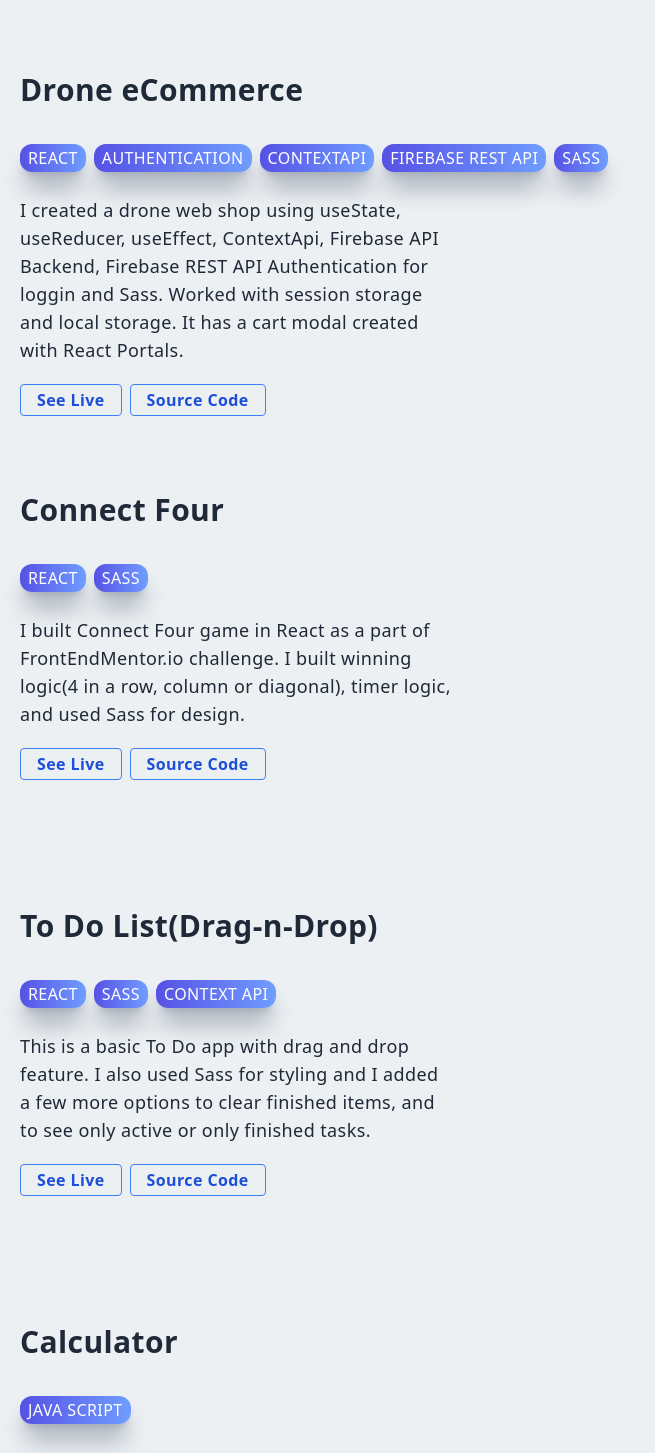
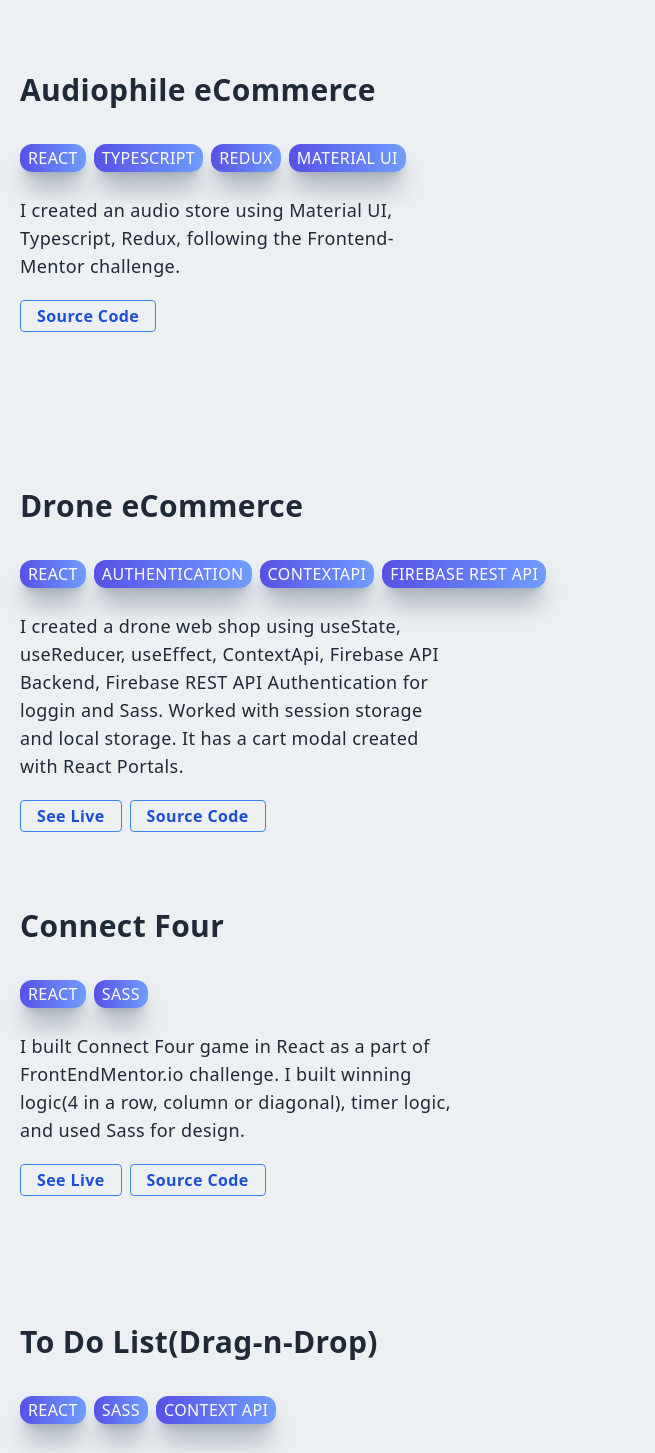
Before and after one commit to borisc91/portfolio-nextjs, a Next.js app: page / in a window 1280 px wide. Shown: the part 2700-4153 px from the top of the page, without its empty margins (0-655 px from the left). Built offline with nearby package versions, Linux system fonts and the light colour scheme.

Commit message:
Removing Claculator project suggested by one senior.

```diff
--- a/components/Projects.jsx
+++ b/components/Projects.jsx
@@ -1,15 +1,20 @@
 import React from "react";
 import dynamic from "next/dynamic";
-const ReactPlayer = dynamic(() => import("react-player/lazy"), { ssr: false });
-
-
+const ReactPlayer = dynamic(() => import("react-player"), { ssr: false });
 
 function Projects() {
-
-
   const builtProjects = [
     {
       id: 1,
+      title: "Audiophile eCommerce",
+      description:
+        "I created an audio store using Material UI, Typescript, Redux, following the Frontend-Mentor challenge. ",
+      youtubeId: "https://youtu.be/PWrs3pyzPws",
+      technologies: ["React", "Typescript", "Redux", "Material UI"],
+      projectCodeLink: "https://github.com/borisc91/audiophile-ecommerce",
+    },
+    {
+      id: 2,
       title: "Drone eCommerce",
       description:
         "I created a drone web shop using useState, useReducer, useEffect, ContextApi, Firebase API Backend, Firebase REST API Authentication for loggin and Sass. Worked with session storage and local storage. It has a cart modal created with React Portals.",
@@ -19,14 +24,12 @@ function Projects() {
         "Authentication",
         "ContextAPI",
         "Firebase REST Api",
-
-        "Sass",
       ],
       projectCodeLink: "https://github.com/borisc91/Drone-eCommerce",
       projectLink: "https://ecommercedrone-boris.netlify.app/",
     },
     {
-      id: 2,
+      id: 3,
       title: "Connect Four",
       description:
         "I built Connect Four game in React as a part of FrontEndMentor.io challenge. I built winning logic(4 in a row, column or diagonal), timer logic, and used Sass for design.",
@@ -36,7 +39,7 @@ function Projects() {
       projectLink: "https://connectfour-borisc91.netlify.app/",
     },
     {
-      id: 3,
+      id: 4,
       title: "To Do List(Drag-n-Drop)",
       description:
         "This is a basic To Do app with drag and drop feature. I also used Sass for styling and I added a few more options to clear finished items, and to see only active or only finished tasks.",
@@ -44,16 +47,6 @@ function Projects() {
       technologies: ["React", "Sass", "Context API"],
       projectCodeLink: "https://github.com/borisc91/To-Do",
       projectLink: "https://todo-borisc91.netlify.app/",
-    },
-    {
-      id: 4,
-      title: "Calculator",
-      description:
-        "This is calculator with basic options made in vanilla java script. This project was challenging back when I first started to code and it shows the thinking process. It's neccessary to know basic JS before getting into React. That's why I'm showing this project here.",
-      youtubeId: "https://www.youtube.com/watch?v=TdX6aLtFwls",
-      technologies: ["Java Script"],
-      projectCodeLink: "https://github.com/borisc91/calculator-vanilla-js",
-      projectLink: "https://calculator-borisc91.netlify.app/",
     },
   ];
 
@@ -67,15 +60,19 @@ function Projects() {
 
         {builtProjects.map((project, index) => {
           return (
-
-             <div key={project.id} className="grid grid-cols-1 gap-y-20 lg:grid-cols-2   mt-14">
+            <div
+              key={project.id}
+              className="grid grid-cols-1 gap-y-20 lg:grid-cols-2   mt-14"
+            >
               <div className="mx-auto mt-6 flex flex-col justify-start h-full">
                 <h3>{project.title}</h3>
                 <div className="mb-4 mt-6">
                   {project.technologies.map((buttonText, index) => {
-
                     return (
-                   <button key={index} className=" mt-3 shadow-xl shadow-gray-400 rounded-xl uppercase bg-gradient-to-r from-[#5651e5] to-[#709dff] text-white px-2 py-0.5 mr-2 hover:scale-105 ease-in duration-300">
+                      <button
+                        key={index}
+                        className=" mt-3 shadow-xl shadow-gray-400 rounded-xl uppercase bg-gradient-to-r from-[#5651e5] to-[#709dff] text-white px-2 py-0.5 mr-2 hover:scale-105 ease-in duration-300"
+                      >
                         {buttonText}
                       </button>
                     );
@@ -85,27 +82,32 @@ function Projects() {
                   <p className="text-lg">{project.description}</p>
                 </div>
                 <div className="mt-4">
+                  {project.projectLink && (
                     <a
                       target="_blank"
                       rel="noopener noreferrer"
-
-                          href={project.projectLink} className="bg-transparent hover:bg-gradient-to-r from-[#5651e5] to-[#709dff] text-blue-700 font-semibold hover:text-white mr-2 py-1 px-4 border border-blue-500 hover:border-transparent rounded">
+                      href={project.projectLink}
+                      className="bg-transparent hover:bg-gradient-to-r from-[#5651e5] to-[#709dff] text-blue-700 font-semibold hover:text-white mr-2 py-1 px-4 border border-blue-500 hover:border-transparent rounded"
+                    >
                       See Live
                     </a>
+                  )}
                   <a
                     target="_blank"
                     rel="noopener noreferrer"
-
                     href={project.projectCodeLink}
-
-                         className="bg-transparent hover:bg-gradient-to-r from-[#5651e5] to-[#709dff] text-blue-700 font-semibold hover:text-white mr-2 py-1 px-4 border border-blue-500 hover:border-transparent rounded">
+                    className="bg-transparent hover:bg-gradient-to-r from-[#5651e5] to-[#709dff] text-blue-700 font-semibold hover:text-white mr-2 py-1 px-4 border border-blue-500 hover:border-transparent rounded"
+                  >
                     Source Code
                   </a>
                 </div>
               </div>
-            <div className="max-w-2xl w-full flex justify-center" >
-            <ReactPlayer url={project.youtubeId} width="95%" className="video-player" />
-
+              <div className="max-w-2xl w-full flex justify-center">
+                <ReactPlayer
+                  url={project.youtubeId}
+                  width="95%"
+                  className="video-player"
+                />
               </div>
             </div>
           );
```
Lines whose indentation alone changed are shown as unchanged.
